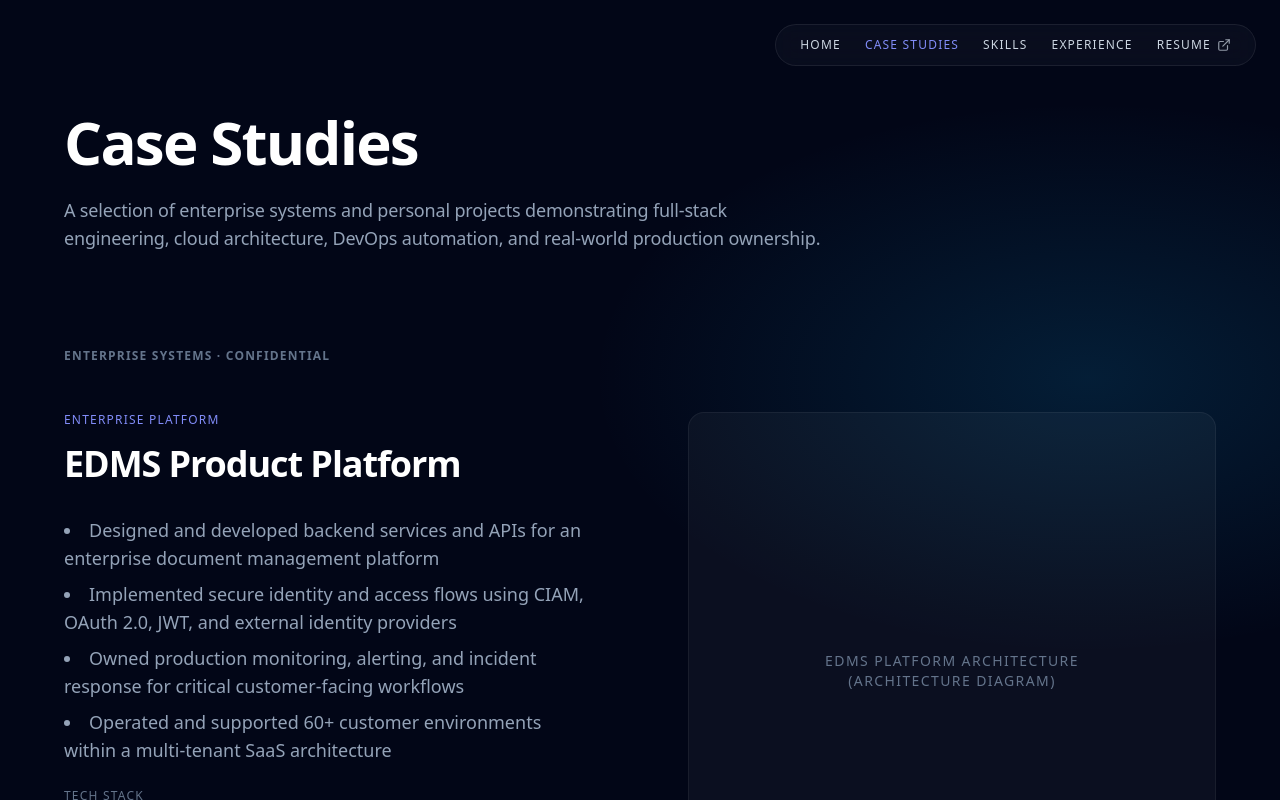
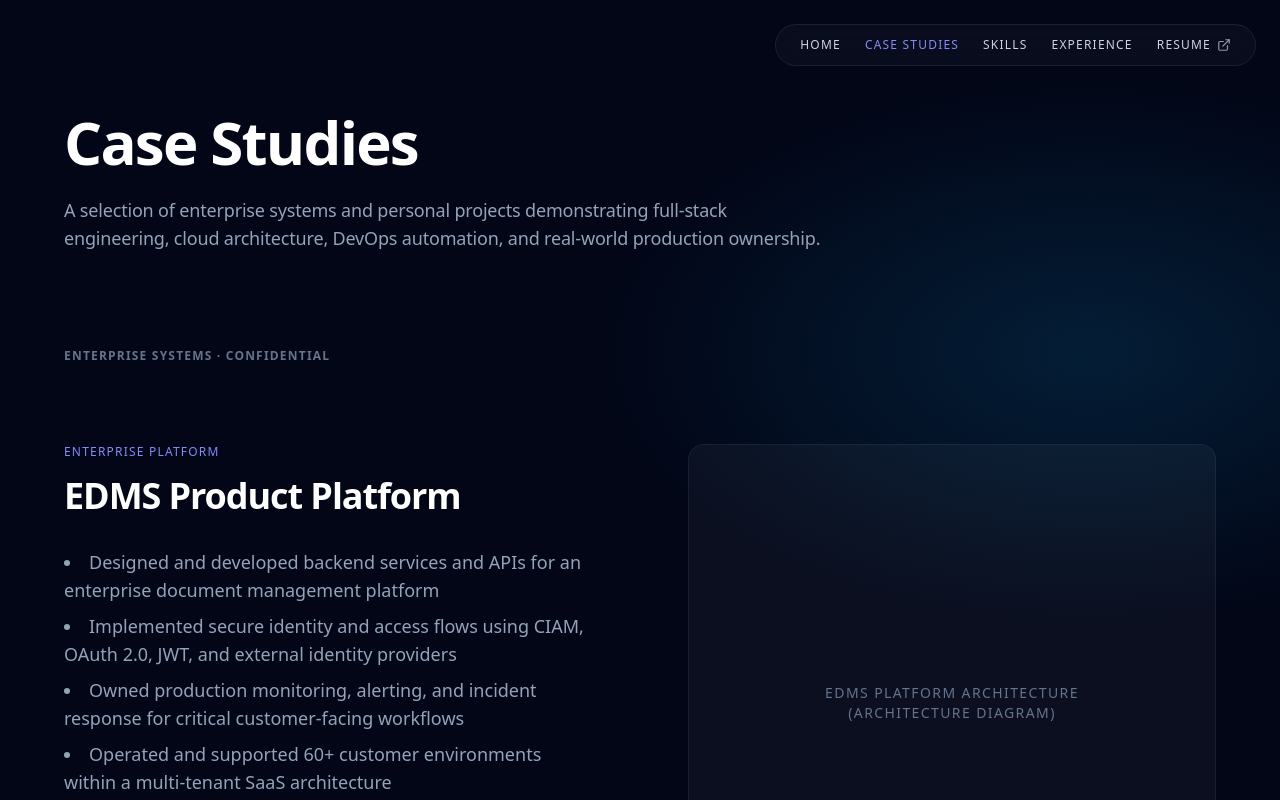
Before and after one commit to chethankumblekar/portfolio, a Next.js app: page /case-studies in a window 1280 px wide. Shown: the top 800 px of the page. Built offline with nearby package versions, Linux system fonts and the light colour scheme.

Commit message:
removed extra space on windows

```diff
--- a/app/globals.css
+++ b/app/globals.css
@@ -3,6 +3,10 @@
 @tailwind utilities;
 
 /* ===== Global Background & Typography ===== */
+
+html {
+  scroll-behavior: smooth;
+}
 html,
 body {
   margin: 0;
--- a/components/CaseStudies.tsx
+++ b/components/CaseStudies.tsx
@@ -188,7 +188,7 @@ function Section({
 export default function CaseStudies() {
   return (
     <section id="case-studies" className="py-28">
-      <div className="max-w-[1400px] mx-auto px-6 md:px-12 lg:px-16">
+     <div className="relative w-full max-w-[110rem] mx-auto px-6 md:px-12 lg:px-16 space-y-20">
         {/* HEADER */}
         <motion.div
           initial={{ opacity: 0, y: 32 }}
--- a/components/Experience.tsx
+++ b/components/Experience.tsx
@@ -72,7 +72,7 @@ const experience = [
 export default function Experience() {
   return (
     <section className="py-28">
-      <div className="max-w-[1400px] mx-auto px-6 md:px-12 lg:px-16">
+      <div className="relative w-full max-w-[110rem] mx-auto px-6 md:px-12 lg:px-16 space-y-20">
         {/* HEADER */}
         <motion.div
           initial={{ opacity: 0, y: 32 }}
--- a/components/Hero.tsx
+++ b/components/Hero.tsx
@@ -28,7 +28,7 @@ export default function Hero() {
       {/* background overlay */}
       <div className="absolute inset-0 bg-gradient-to-b from-black/40 via-black/10 to-transparent" />
 
-      <div className="relative w-full max-w-[1400px] mx-auto px-6 md:px-12 lg:px-16">
+      <div className="relative w-full max-w-[110rem] mx-auto px-6 md:px-12 lg:px-16">
         <div className="grid md:grid-cols-[1.2fr_0.8fr] gap-16 items-center">
           {/* LEFT — TEXT */}
           <motion.div
--- a/components/Metrics.tsx
+++ b/components/Metrics.tsx
@@ -36,7 +36,7 @@ const metricGroups = [
 export default function Metrics() {
   return (
     <section className="py-24">
-      <div className="max-w-[1400px] mx-auto px-6 md:px-12 lg:px-16 space-y-20">
+      <div className="relative w-full max-w-[110rem] mx-auto px-6 md:px-12 lg:px-16 space-y-20">
         {metricGroups.map((group, i) => (
           <div key={group.title}>
             <motion.h3
--- a/components/Pillars.tsx
+++ b/components/Pillars.tsx
@@ -39,7 +39,7 @@ const pillars = [
 export default function Pillars() {
   return (
     <section className="py-28">
-      <div className="max-w-[1400px] mx-auto px-6 md:px-12 lg:px-16">
+     <div className="relative w-full max-w-[110rem] mx-auto px-6 md:px-12 lg:px-16 space-y-20">
         <motion.div
           initial={{ opacity: 0, y: 24 }}
           whileInView={{ opacity: 1, y: 0 }}
--- a/components/Skills.tsx
+++ b/components/Skills.tsx
@@ -225,7 +225,7 @@ const skillZones = [
 export default function Skills() {
   return (
     <section className="py-28">
-      <div className="max-w-[1400px] mx-auto px-6 md:px-12 lg:px-16">
+      <div className="relative w-full max-w-[110rem] mx-auto px-6 md:px-12 lg:px-16 space-y-20">
         {/* HEADER */}
         <motion.div
           initial={{ opacity: 0, y: 24 }}
```
